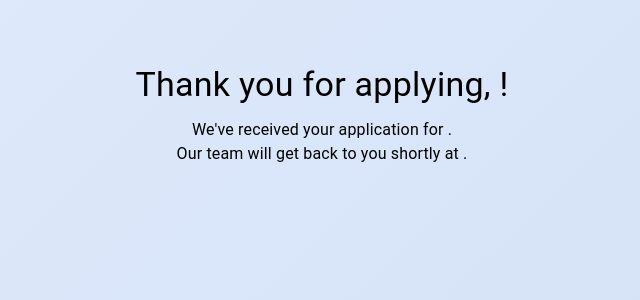
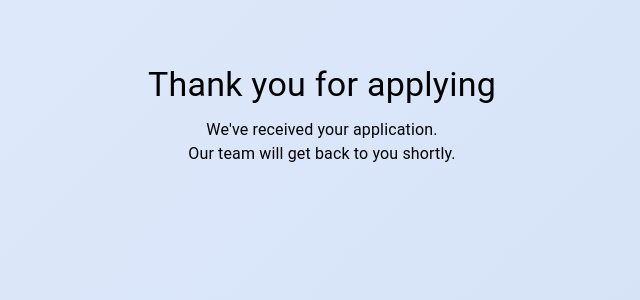
Before and after one commit to VijKumar/MyHomeApp, a React (Create React App) app in the folder jobapply-app/: page /biocon-thankyou in a window 1280 px wide. Shown: the top 300 px of the page, without its empty margins (318-958 px from the left). Built offline with nearby package versions, Linux system fonts and the light colour scheme.

Commit message:
changes 12

```diff
--- a/jobapply-app/src/components/BioconThankYou.jsx
+++ b/jobapply-app/src/components/BioconThankYou.jsx
@@ -1,11 +1,12 @@
-import React, { useEffect, useRef } from 'react';
-import { Container, Typography, Box } from '@mui/material';
+import React, { useEffect, useRef, useState } from 'react';
+import { Container, Typography, Box, CircularProgress } from '@mui/material';
 import { useLocation } from 'react-router-dom';
 
 const BioconThankYou = () => {
   const location = useLocation();
   const formData = location.state?.formData;
   const hasPosted = useRef(false);
+  const [loading, setLoading] = useState(true);
 
   useEffect(() => {
     if (formData && !hasPosted.current) {
@@ -25,21 +26,39 @@ const BioconThankYou = () => {
         .catch((error) => {
           console.error('Error submitting form:', error);
           alert('Error submitting form. Please try again later.');
+        })
+        .finally(() => {
+          setLoading(false);
         });
+    } else {
+      setLoading(false);
     }
   }, [formData]);
+
+  if (loading) {
+    return (
+      <Container maxWidth="md" sx={{ mt: 8 }}>
+        <Box textAlign="center">
+          <CircularProgress />
+          <Typography variant="h6" sx={{ mt: 2 }}>
+            Submitting your application...
+          </Typography>
+        </Box>
+      </Container>
+    );
+  }
 
   return (
     <Container maxWidth="md" sx={{ mt: 8 }}>
       <Box textAlign="center">
         <Typography variant="h4" gutterBottom>
-          Thank you for applying, {formData?.fullName}!
+          Thank you for applying
         </Typography>
         <Typography variant="body1">
-          We've received your application for {formData?.pg}.
+          We've received your application.
         </Typography>
         <Typography variant="body1">
-          Our team will get back to you shortly at {formData?.email}.
+          Our team will get back to you shortly.
         </Typography>
       </Box>
     </Container>
```
